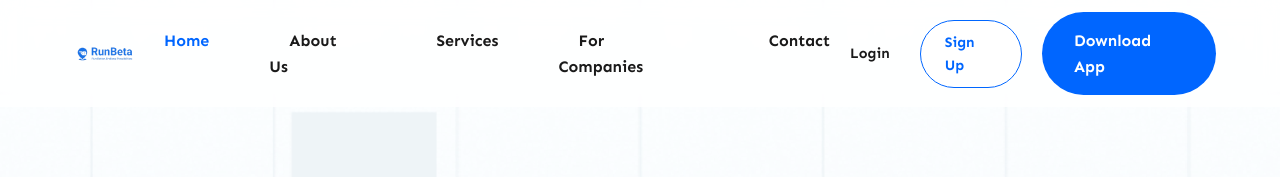
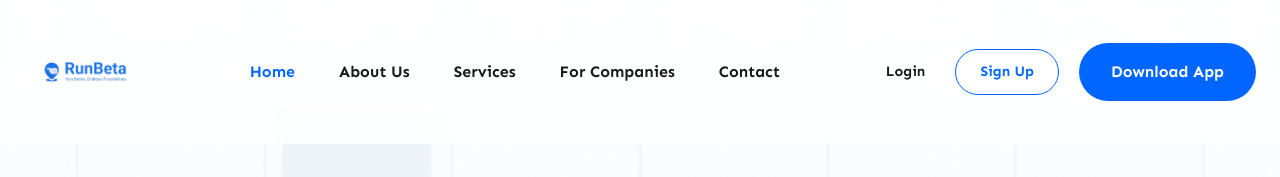
Before and after one commit to Azeez-Abiola/Runbeta-website, a website built with Vite: page index.html in a window 1280 px wide. Shown: the top 177 px of the page. Built offline with nearby package versions, Linux system fonts and the light colour scheme.

Commit message:
feat: improved logo visibility, expanded container width, and optimized nav spacing

```diff
--- a/style.css
+++ b/style.css
@@ -42,7 +42,7 @@
 
 /* Layout Utilities */
 .container {
-  max-width: 1200px;
+  max-width: 1400px;
   margin: 0 auto;
   padding: 0 24px;
 }
@@ -107,6 +107,7 @@
   font-weight: 700;
   font-size: 0.9rem;
   margin-right: 10px;
+  white-space: nowrap;
 }
 
 /* Section Decor */
@@ -145,7 +146,7 @@
 
 .nav-links {
   display: flex;
-  gap: 40px;
+  gap: 20px;
   list-style: none;
 }
 
@@ -154,16 +155,23 @@
   color: var(--text-main);
   font-weight: 700;
   transition: var(--transition);
-  padding: 8px 20px;
+  padding: 8px 12px;
   border-radius: 100px;
+  white-space: nowrap;
 }
 
 .nav-links li a:hover, .nav-links li a.active {
   color: var(--primary);
 }
 
-.nav img, .footer img {
-  height: 80px;
+.nav img {
+  height: 120px;
+  width: auto;
+  max-height: 100%;
+}
+
+.footer img {
+  height: 120px;
   width: auto;
 }
 
@@ -1780,4 +1788,8 @@
     padding: 60px 0;
     border-radius: 40px;
   }
-}
+
+  .nav img, .footer img {
+    height: 80px;
+  }
+}
```
